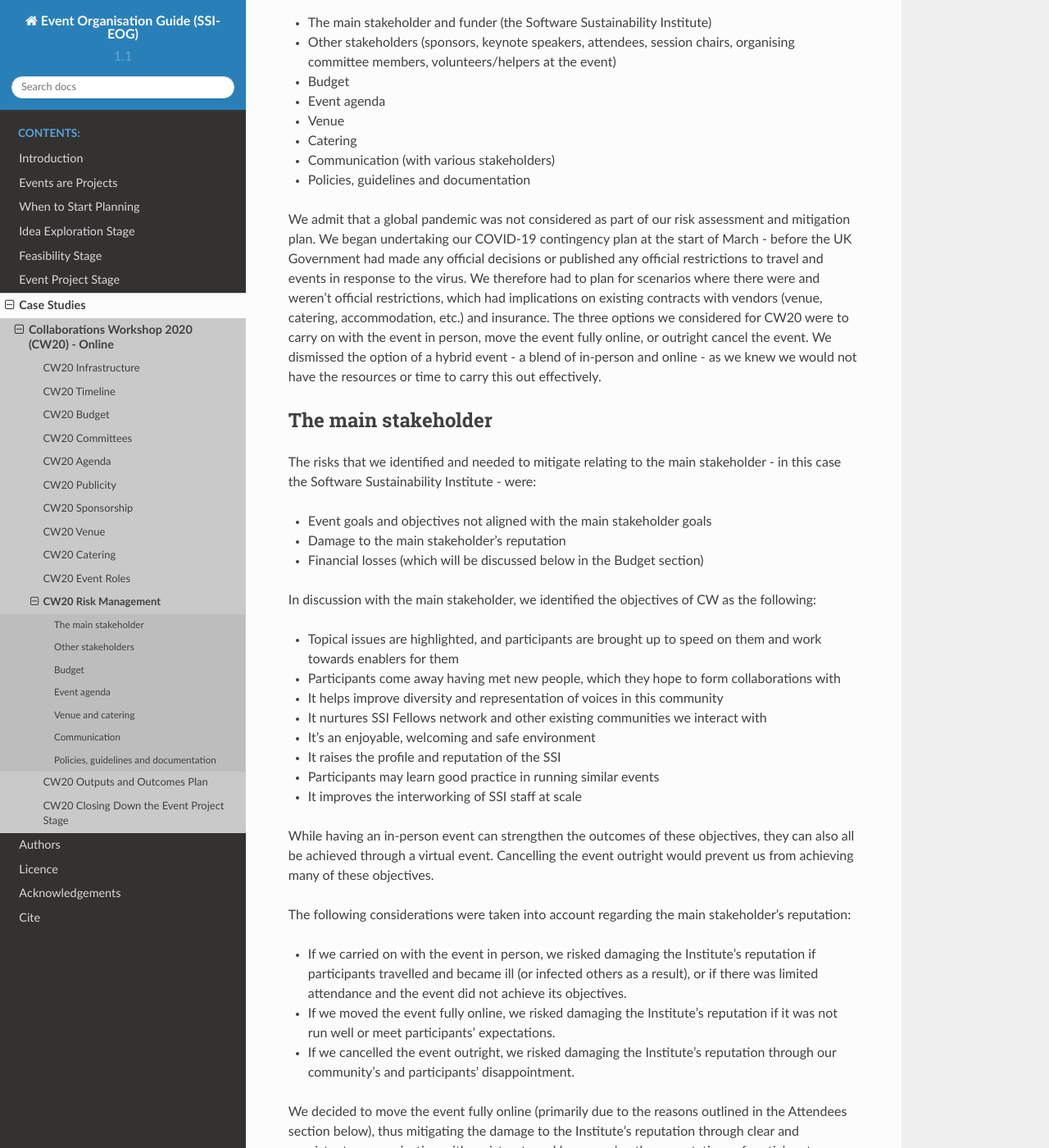
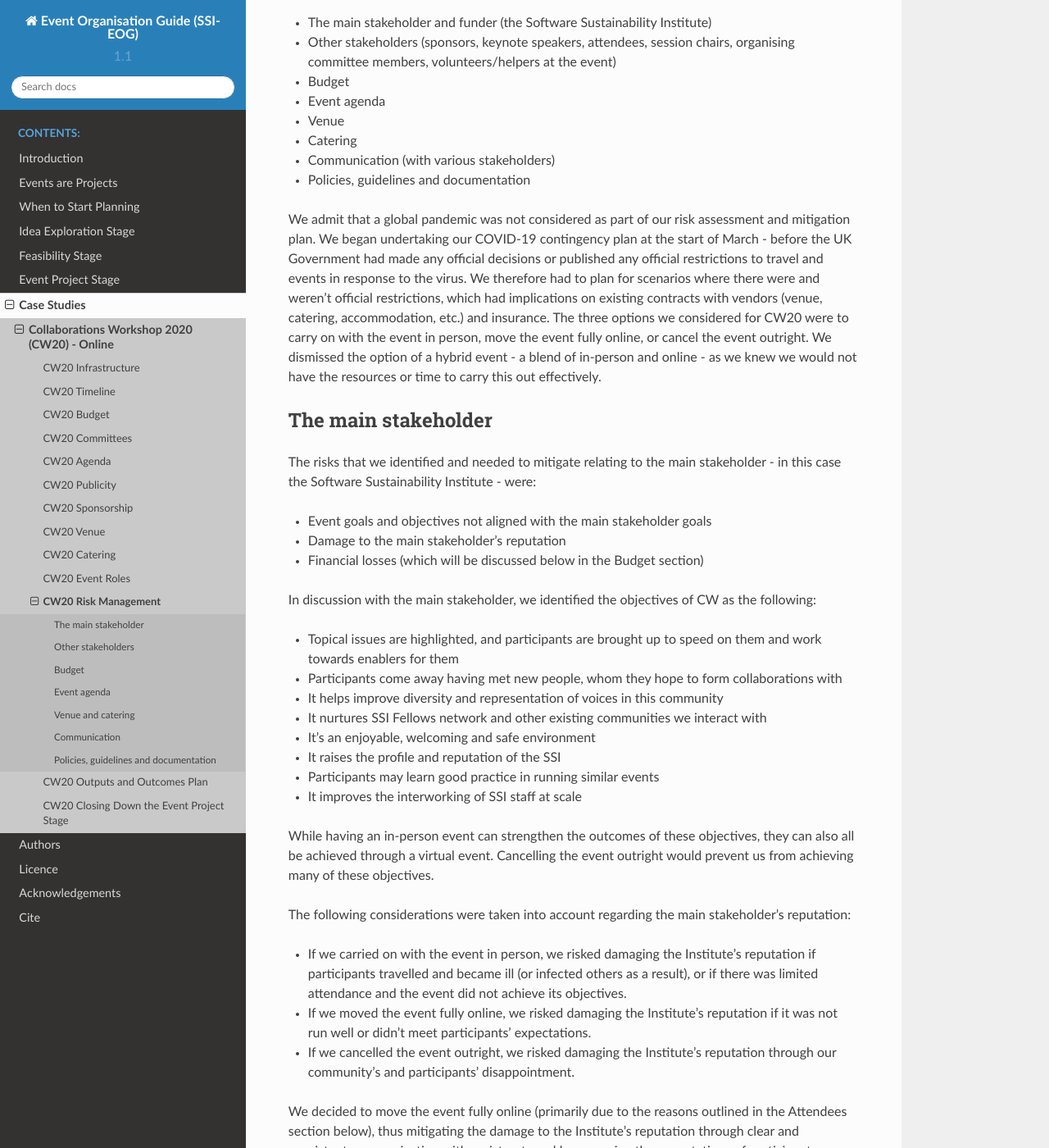
Before and after one commit to softwaresaved/event-organisation-guide, a Sphinx documentation site: the page built from docs/eog/case-studies/cw20/risk-management.rst, in a window 1280 px wide and 1400 px high, scrolled down 216 px. Shown: the whole window at 82% size. Built offline with Sphinx 7.4.7 and the Read the Docs theme 2.0.0, drawn with Linux system fonts in a browser that asks for light colours; some of the changed text lies outside the part shown.

Commit message:
Update risk-management.rst
'Move CW20 online  - We would have to ask sponsors' - reword e.g. seek sponsors' approval

'Ultimately, further Government restrictions and lockdown measures throughout March would have prevented the event taking place in person if we had decided to go ahead with an in-person event.' - this is a repeat from the venue section, remove one instance

'We note that we did not change our privacy policy or apply a license to our collaborative documents, which required us to "sanitise" them before sharing in compliance with GDPR.' - are you saying you broke GDPR? If so don't say this publicly! If not then rephrase to clarify.

```diff
--- a/docs/eog/case-studies/cw20/risk-management.rst
+++ b/docs/eog/case-studies/cw20/risk-management.rst
@@ -17,7 +17,7 @@
 We admit that a global pandemic was not considered as part of our risk assessment and mitigation plan.
 We began undertaking our COVID-19 contingency plan at the start of March - before the UK Government had made any official decisions or published any official restrictions to travel and events in response to the virus.
 We therefore had to plan for scenarios where there were and weren't official restrictions, which had implications on existing contracts with vendors (venue, catering, accommodation, etc.) and insurance.
-The three options we considered for CW20 were to carry on with the event in person, move the event fully online, or outright cancel the event.
+The three options we considered for CW20 were to carry on with the event in person, move the event fully online, or cancel the event outright.
 We dismissed the option of a hybrid event - a blend of in-person and online - as we knew we would not have the resources or time to carry this out effectively.
 
 
@@ -34,7 +34,7 @@
 In discussion with the main stakeholder, we identified the objectives of CW as the following:
 
 - Topical issues are highlighted, and participants are brought up to speed on them and work towards enablers for them
-- Participants come away having met new people, which they hope to form collaborations with
+- Participants come away having met new people, whom they hope to form collaborations with
 - It helps improve diversity and representation of voices in this community
 - It nurtures SSI Fellows network and other existing communities we interact with
 - It's an enjoyable, welcoming and safe environment
@@ -48,7 +48,7 @@
 The following considerations were taken into account regarding the main stakeholder’s reputation:
 
 - If we carried on with the event in person, we risked damaging the Institute's reputation if participants travelled and became ill (or infected others as a result), or if there was limited attendance and the event did not achieve its objectives.
-- If we moved the event fully online, we risked damaging the Institute's reputation if it was not run well or meet participants' expectations.
+- If we moved the event fully online, we risked damaging the Institute's reputation if it was not run well or didn't meet participants' expectations.
 - If we cancelled the event outright, we risked damaging the Institute's reputation through our community's and participants' disappointment.
 
 We decided to move the event fully online (primarily due to the reasons outlined in the Attendees section below), thus mitigating the damage to the Institute's reputation through clear and consistent communication with registrants and by managing the expectations of participants.
@@ -259,7 +259,7 @@
 - Revise Code of Conduct and reporting procedure for online setting and interactions
 - Schedule Code of Conduct Committee meeting to make sure everyone understands how to handle reported harassment
 - Introduce Code of Conduct Committee at the start of each day
-- Ask participants to not publicly share any of the Zoom room links or collaborative documents which contain links to the Zoom rooms and Slack channel
+- Ask participants not to publicly share any of the Zoom room links or collaborative documents which contain links to the Zoom rooms and Slack channel
 
 We note that we did not change our privacy policy or apply a license to our collaborative documents, which required us to "sanitise" them before sharing in compliance with GDPR.
 In the future, it is worth considering having a privacy policy and license in place to enable easier sharing of these outputs, but this is a discussion for the Steering and Organising Committees and would need to be properly communicated to participants.
```
Also changed, not shown: other parts of docs/eog/case-studies/cw20/risk-management.rst (+6 -6 lines).
